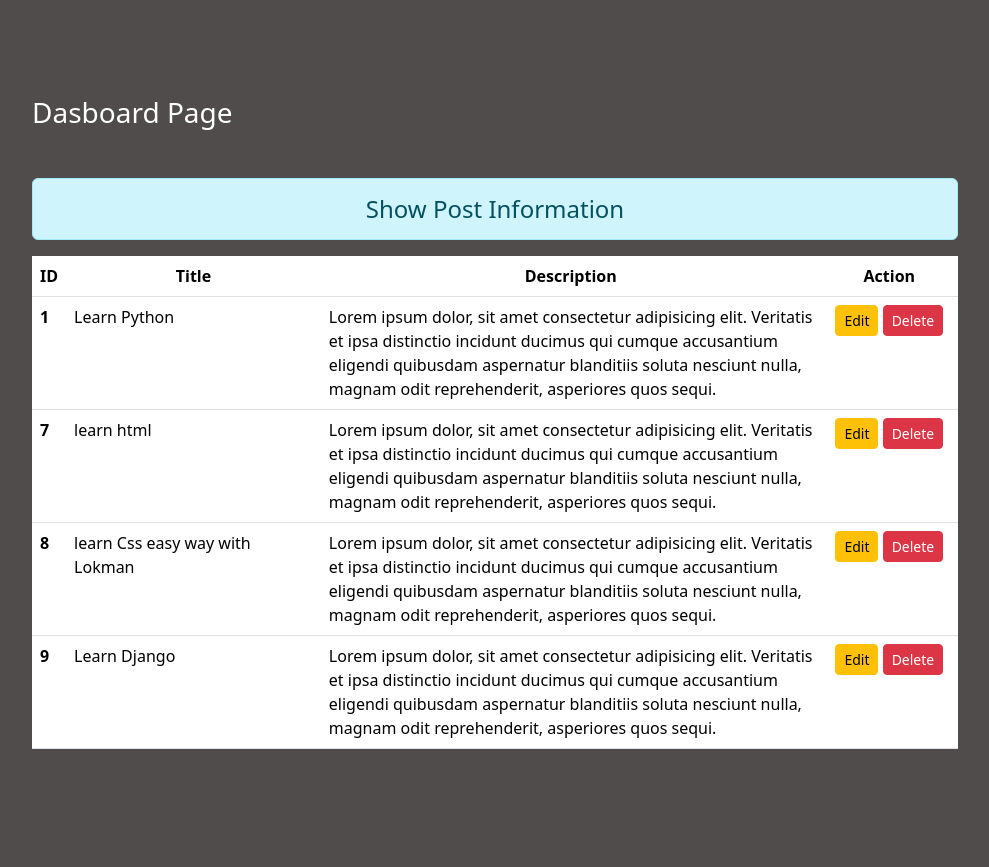
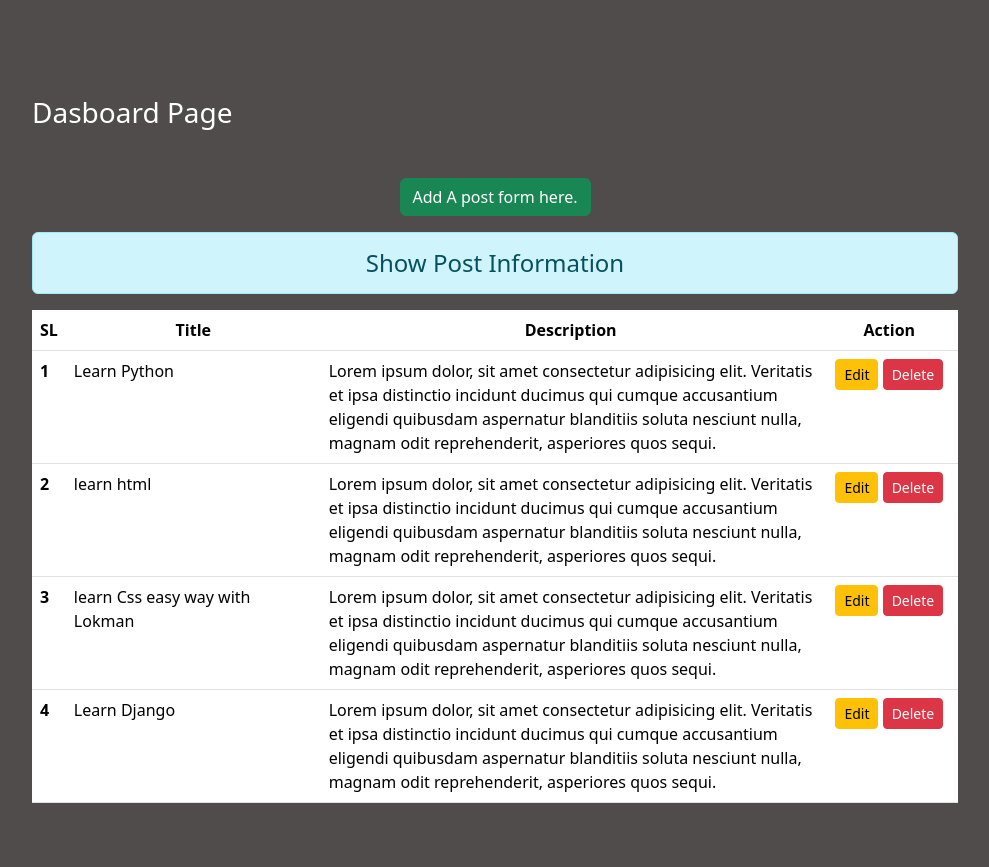
Before and after one commit to rajeshdiu/MiniBlog_Lookman, a Django app: page /dashboard in a window 1280 px wide. Shown: the part 56-923 px from the top of the page, without its empty margins (50-1039 px from the left). Before the commit the page ends 805 px from the top, so only its background shows below. Run offline with Django 4.2, Linux system fonts and the light colour scheme; a user stored in the database is signed in; data comes from the database, SQL or seed files in the repository; both versions use the stored data as it was after the commit.

Commit message:
the project is complete

```diff
--- a/blog/templates/dasboard.html
+++ b/blog/templates/dasboard.html
@@ -27,6 +27,9 @@
 {% block content %}
  <div class="col-sm-10">
     <h3 class="text-white my-5">Dasboard Page</h3>
+    <div class='text-center'>
+        <a class='btn btn-success' href="{% url "addpost" %}"> Add A post form here.</a>
+    </div>
     {% comment %} <a href="{% url "addPost" %}" class="btn btn-success">Add Post</a> {% endcomment %}
     <h4 class="text-center alert alert-info mt-3">Show Post Information</h4>
     {% if posts %}
@@ -34,7 +37,7 @@
         <thead>
             <tr class="text-center">
 
-                    <th scope='col' style='width:2%'>ID</th>
+                    <th scope='col' style='width:2%'>SL</th>
                     <th scope='col' style='width:28%'>Title</th>
                     <th scope='col' style='width:55%'>Description</th>
                     <th scope='col' style='width:15%'>Action</th>
@@ -44,15 +47,15 @@
         <tbody>
             {% for post in posts %}
              <tr>
-                <th scope='row'>{{post.id}}</th>
+                <th scope='row'>{{forloop.counter}}</th>
                 <td>{{post.title}}</td>
                 <td>{{post.descriptions}}</td>
                 <td class="text-center">
-                    <a href="" class="btn btn-warning btn-sm">Edit</a>
+                    <a href="{% url "update" post.id %}" class="btn btn-warning btn-sm">Edit</a>
                     {% comment %} {% if perms.delete_post %} {% endcomment %}
                     {% comment %} <form action="{% url "deletePost" post.id %}" method='post' class="d-inline"> {% endcomment %}
                         {% comment %} {% csrf_token %} {% endcomment %}
-                        <input type="submit" class="btn btn-danger btn-sm" value="Delete">
+                        <a href="{% url 'delete' post.id %}" type="submit" class="btn btn-danger btn-sm" >Delete</a>
                     {% comment %} </form> {% endcomment %}
                     {% comment %} {% endif %} {% endcomment %}
                 </td>
--- a/blog/views.py
+++ b/blog/views.py
@@ -1,6 +1,6 @@
 from django.shortcuts import redirect, render
 from .models import Post
-from .forms import SignUpForm,LoginFrom
+from .forms import SignUpForm,LoginFrom,PostForm
 from django.contrib.auth import authenticate,login,logout
 from django.contrib import messages
 from django.contrib.auth.models import User, auth
@@ -28,7 +28,39 @@ def dashboard(request):
     # full_name = user.get_full_name()
     # gps = user.groups.all()
     return render(request,'dasboard.html',{'posts':posts})
+@login_required
+def addPost(request):
+    if request.method == "POST":
+        form = PostForm(request.POST)
+        if form.is_valid:
+            form.save()
+            messages.success(request,"You have successfully posted data")
+            return redirect('dashboard')
+        else:
+           messages.error(request,"Invalid title or descriptios")
+    else:
+        form = PostForm()
+    return render(request,'addpost.html',{"form":form})
 
+# Delete Post-------
+def deletePost(request,id):
+    pk = Post.objects.get(id = id)
+    pk.delete()
+    return redirect('dashboard')
+
+# Update Post-------
+def updatePost(request,id):
+    if request.method == "POST":
+            pi = Post.objects.get(id=id)
+            form = PostForm(request.POST,instance=pi)
+            if form.is_valid:
+                form.save()
+                messages.success(request,'You have successfully update the data')
+                return redirect('dashboard')
+    else:
+        pi = Post.objects.get(id=id)
+        form = PostForm(instance=pi)
+        return render(request,'updatepost.html',{'form':form})
 
 # Sign UP page
 def signupPage(request):
--- a/miniblog/urls.py
+++ b/miniblog/urls.py
@@ -25,6 +25,9 @@ urlpatterns = [
     path('contact', views.contact, name='contact'),
     path('about', views.about, name='about'),
     path('dashboard', views.dashboard, name='dashboard'),
+    path('addpost', views.addPost, name='addpost'),
+    path('update/<int:id>', views.updatePost, name='update'),
+    path('delete/<int:id>', views.deletePost, name='delete'),
     path('signupPage', views.signupPage, name='signupPage'),
     path('login', views.login, name='login'),
     path('logoutPage', views.logoutPage, name='logoutPage'),
```
Also changed, not shown: blog/forms.py (+11 -0 lines), blog/templates/addpost.html (added, +18 -0 lines), blog/templates/updatepost.html (added, +18 -0 lines), db.sqlite3.
